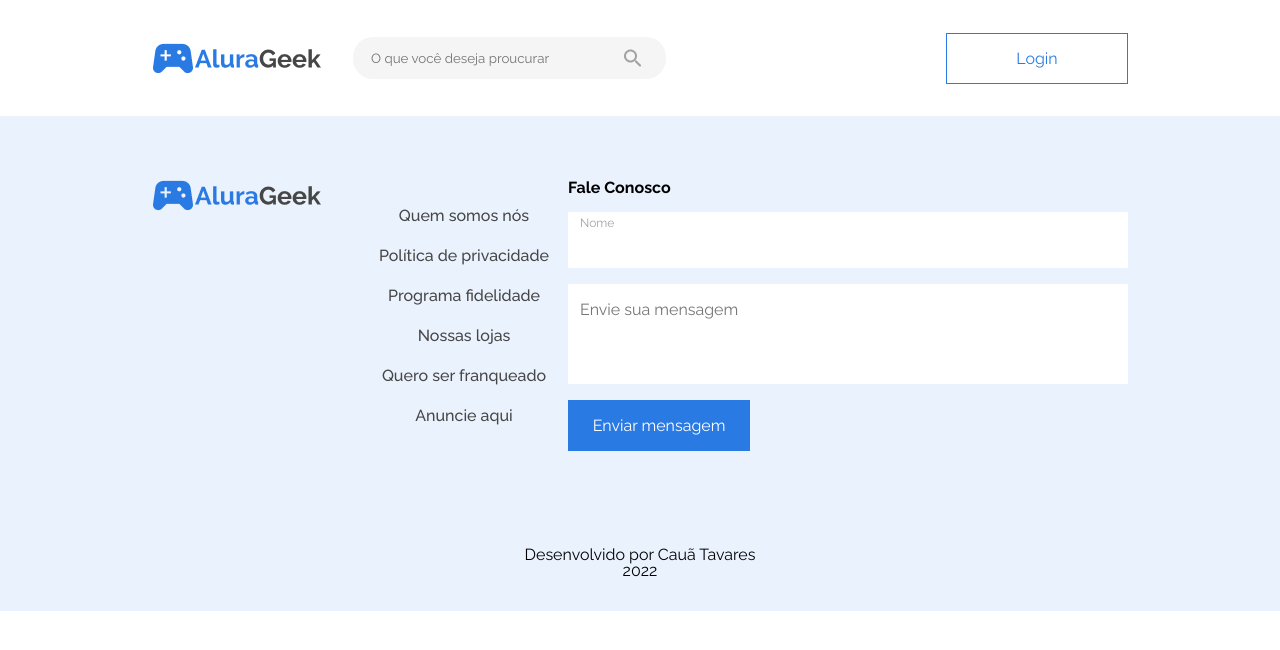
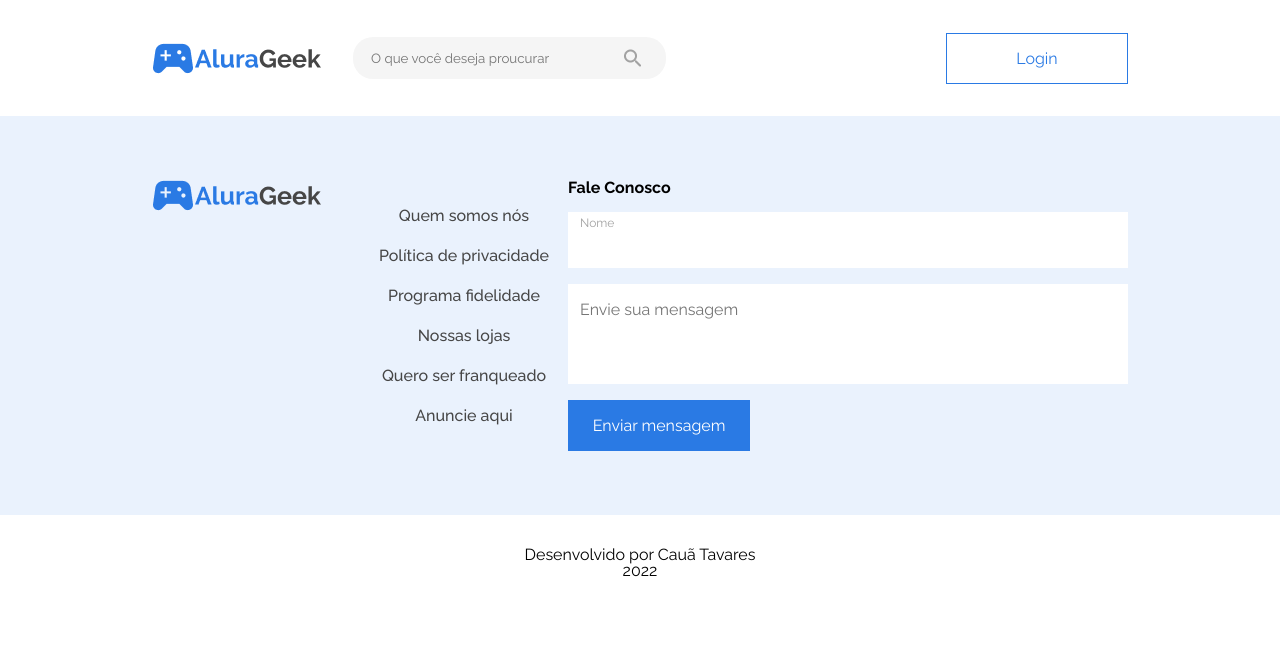
Before and after one commit to Cauatn/Alura-Challenge-React, a React (Create React App) app: page / in a window 1280 px wide. Shown: the top 650 px of the page. Built offline with nearby package versions, Linux system fonts and the light colour scheme.

Commit message:
cor branca footer segundoContainer

```diff
--- a/src/components/Footer/Footer.module.scss
+++ b/src/components/Footer/Footer.module.scss
@@ -16,6 +16,7 @@
         justify-content: center;
         align-items: center;
         padding: 32px 0px;
+        background-color: #FFFFFF;
     }
 
 }
```
